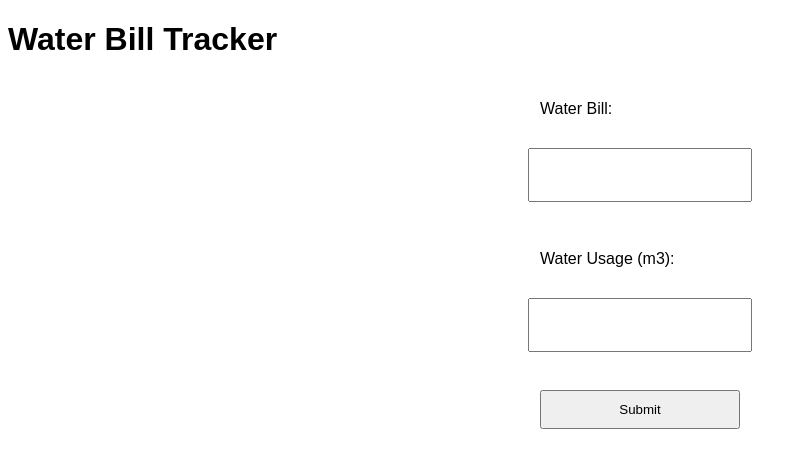
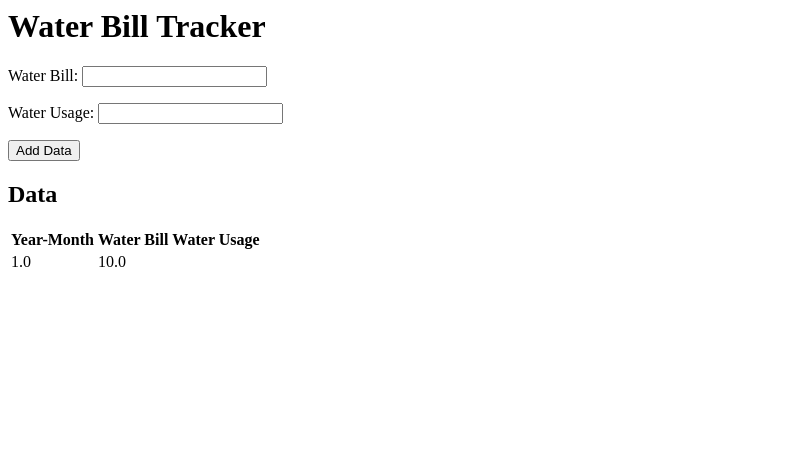
Before and after one commit to xkan-32/Web-APP-For-Portfolio, a Flask app: page / in a window 1280 px wide. Shown: the top 468 px of the page, without its empty margins (0-807 px from the left). Run offline with Flask 3, Linux system fonts and the light colour scheme; tables that the repository leaves empty hold one stand-in row (values such as "Sample post").

Commit message:
app.pyの変更に伴い修正

```diff
--- a/templates/index.html
+++ b/templates/index.html
@@ -1,14 +1,29 @@
-{% extends "base.html" %}
+<html>
+  <head>
+    <title>Water Bill Tracker</title>
+  </head>
+  <body>
+    <h1>Water Bill Tracker</h1>
+    <form action="/add_data" method="post">
+      <p>Water Bill: <input type="text" name="water_bill"></p>
+      <p>Water Usage: <input type="text" name="water_usage"></p>
+      <input type="submit" value="Add Data">
+    </form>
 
-{% block content %}
-<h1>Water Bill Tracker</h1>
-<form action="{{ url_for('add_data') }}" method="post">
-    <label for="water_bill">Water Bill:</label>
-    <input type="text" id="water_bill" name="water_bill">
-    <br>
-    <label for="water_usage">Water Usage (m3):</label>
-    <input type="text" id="water_usage" name="water_usage">
-    <br>
-    <input type="submit" value="Submit">
-</form>
-{% endblock %}
+    <h2>Data</h2>
+    <table>
+      <tr>
+        <th>Year-Month</th>
+        <th>Water Bill</th>
+        <th>Water Usage</th>
+      </tr>
+      {% for item in data %}
+      <tr>
+        <td>{{ item[1] }}</td>
+        <td>{{ item[2] }}</td>
+        <td>{{ item[3] }}</td>
+      </tr>
+      {% endfor %}
+    </table>
+  </body>
+</html>
```
